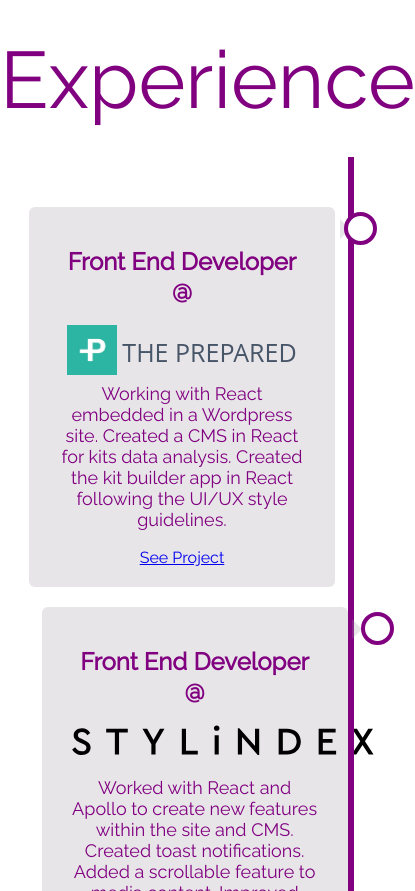
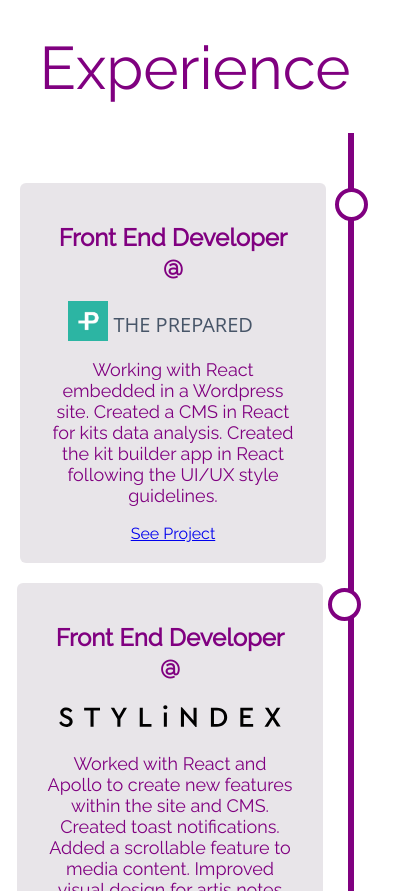
Before and after one commit to gabyperezg/gabyperez-dev, a Next.js app: page / in a window 390 px wide. Shown: the part 2120-3011 px from the top of the page, 415 px wide, since content can reach past the window. Built offline with nearby package versions, Linux system fonts and the light colour scheme.

Commit message:
Fixed mobile styling

```diff
--- a/components/Intro.js
+++ b/components/Intro.js
@@ -22,6 +22,7 @@
   background-size: cover;
   @media (max-width: 800px) {
     background-position: inherit;
+    background-attachment: unset;
   }
 `
 const ReactIcon = styled.img`
--- a/components/Skills.js
+++ b/components/Skills.js
@@ -16,6 +16,8 @@
   background-image: url(${(props) => props.img});
   @media (max-width: 800px) {
     min-height: 50vh;
+    background-position: inherit;
+    background-attachment: unset;
   }
 `
 
--- a/components/WorkHistory.js
+++ b/components/WorkHistory.js
@@ -6,11 +6,16 @@
   padding-top: 30px;
   font-size: 80px;
   text-align: center;
+  width: 90%;
+  margin: auto;
+  @media screen and (max-width: 800px) {
+    font-size: 60px;
+  }
 `
 
 const Timeline = styled.div`
   padding-top: 40px;
-  height: 130vh;
+  height: auto;
   position: relative;
   max-width: 1200px;
   margin: 0 auto;
@@ -26,7 +31,7 @@
     margin-left: -3px;
   }
   @media screen and (max-width: 800px) {
-    height: 140vh;
+    height: auto;
     &:after {
       left: 90%;
     }
@@ -53,7 +58,7 @@
   }
   @media screen and (max-width: 800px) {
     width: 80%;
-    padding-left: 104px;
+    padding-left: 95px;
     padding-right: 25px;
 
     &:before {
@@ -78,6 +83,7 @@
     border-width: 10px 0 10px 10px;
     border-color: transparent transparent transparent #a299a840;
     @media screen and (max-width: 800px) {
+      left: -20%;
       &:after {
         left: 15px;
       }
@@ -102,15 +108,14 @@
     left: -16px;
   }
   @media screen and (max-width: 800px) {
-    left: -16%;
+    left: -20%;
     &:after {
-      left: 96%;
+      left: 94%;
     }
     &:before {
-      left: 94%;
+      left: 90%;
       border: medium solid white;
-      border-width: 10px 10px 10px 10px;
-      border-color: transparent white transparent #a299a840;
+      border-width: 0;
     }
   }
 `
@@ -133,15 +138,24 @@
 `
 const LogoStylindex = styled.img`
   height: 30px;
+  @media screen and (max-width: 800px) {
+    width: 90%;
+  }
 `
 const LogoPrepared = styled.img`
   height: 50px;
+  @media screen and (max-width: 800px) {
+    height: 40px;
+  }
 `
 const ContainerLogoPrepared = styled.div`
   display: flex;
   justify-content: center;
   height: 40px;
   color: black;
+  @media screen and (max-width: 800px) {
+    width: 90%;
+  }
 `
 const PreparedText = styled.p`
   color: #475568;
@@ -149,6 +163,9 @@
   margin-left: 5px;
   margin-top: 10px;
   font-family: Open Sans, sans-serif;
+  @media screen and (max-width: 800px) {
+    font-size: 20px;
+  }
 `
 const WorkHistory = () => {
   const { language } = useContext(LanguageContext)
```
